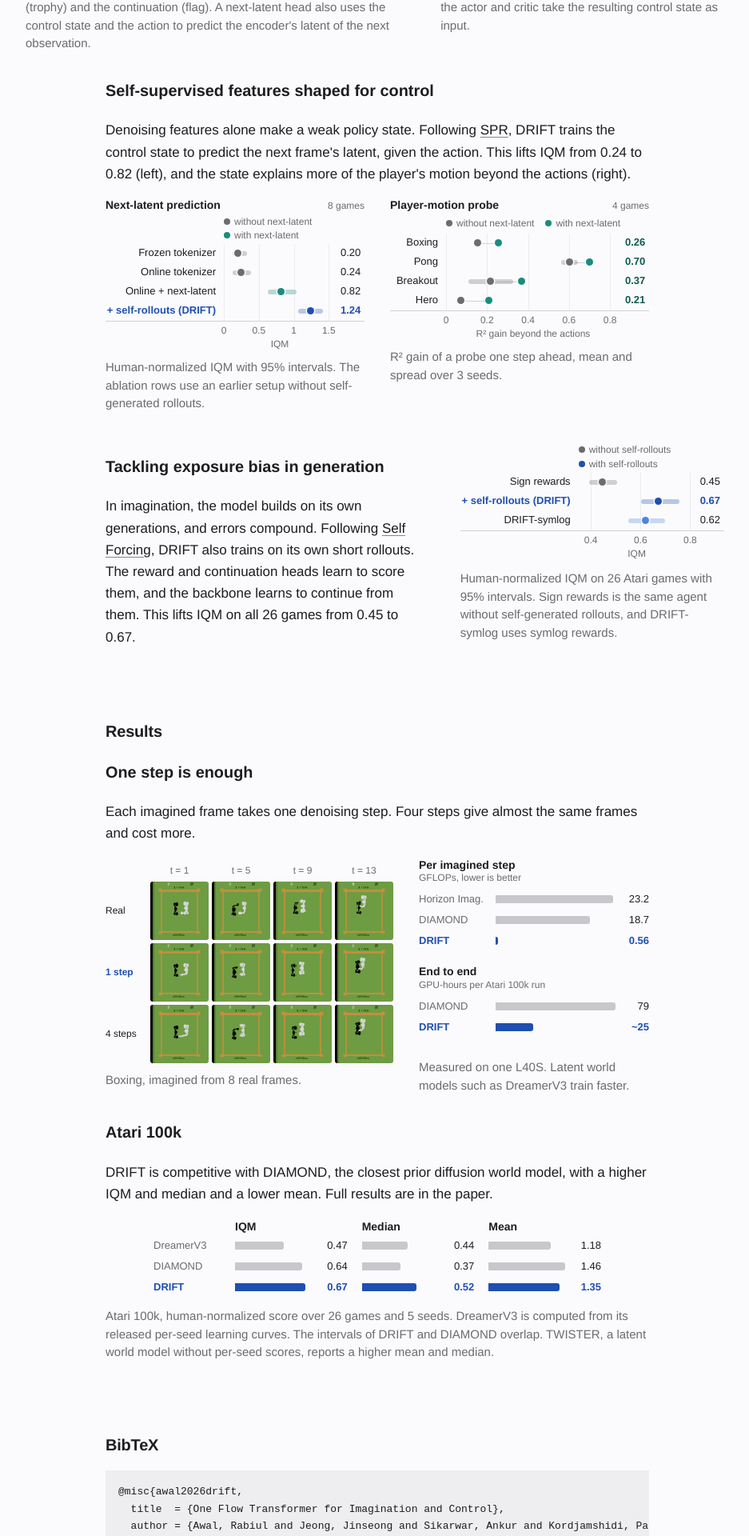
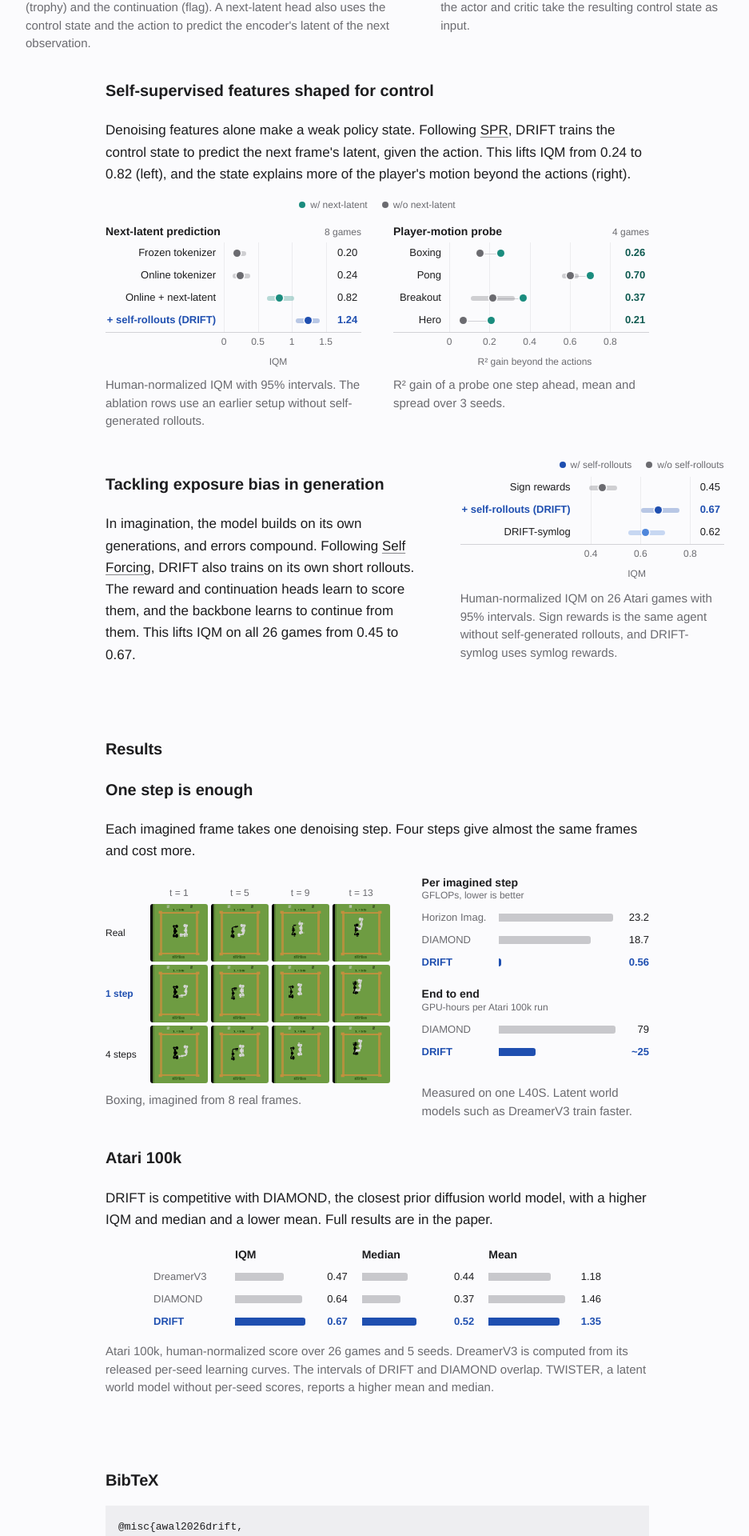
Before and after one commit to rabiulcste/rabiulcste.github.io, a Jekyll site: the page built from drift-world-model/index.html, in a window 1280 px wide. Shown: the part 2352-4272 px from the top of the page at 80% size, without its empty margins (168-1105 px from the left). Built offline with Jekyll 4.4.1, drawn with Linux system fonts in a browser that asks for light colours.

Commit message:
DRIFT page: professional legends (shared above the pair, top right for single), roomier rows

```diff
--- a/css/project.css
+++ b/css/project.css
@@ -324,13 +324,18 @@ footer.site a { color: var(--muted); text-decoration: none; }
 .drift-pair--steps .drift-frames-row { grid-template-columns: 52px repeat(4, minmax(0, 1fr)); gap: 4px; }
 .drift-pair--steps .drift-frames { gap: 4px; font-size: 12px; }
 .drift-compute { gap: 16px; }
-/* Plot legend: marker and label, set over the plot area (above the axes), same in every dot plot. */
-.drift-abl-leg { height: auto; min-height: 20px; margin-bottom: 2px; }
-.drift-abl-leg .drift-leg { grid-column: 2 / 4; display: flex; flex-wrap: wrap; gap: 2px 14px; font-size: 12px; color: var(--muted); }
-.drift-leg span { white-space: nowrap; }
-.drift-leg span::before { content: ""; display: inline-block; width: 8px; height: 8px; border-radius: 50%; margin-right: 5px; vertical-align: 0; background: var(--muted); }
-.drift-leg .drift-leg-nl::before { background: var(--drift-teal); }
-.drift-leg .drift-leg-sf::before { background: var(--drift); }
+/* Plot legend: one line, small round markers, muted text, no frame. Shared and centred above a multi-panel figure; top right for a single plot. */
+.drift-legend { display: flex; justify-content: center; flex-wrap: wrap; gap: 4px 18px; margin-bottom: 14px; font-size: 12px; color: var(--muted); }
+.drift-legend--right { justify-content: flex-end; margin-bottom: 6px; }
+.drift-legend span { white-space: nowrap; }
+.drift-legend span::before { content: ""; display: inline-block; width: 8px; height: 8px; border-radius: 50%; margin-right: 6px; background: var(--muted); }
+.drift-legend .drift-leg-nl::before { background: var(--drift-teal); }
+.drift-legend .drift-leg-sf::before { background: var(--drift); }
+/* Room to breathe: compact, not crammed. */
+.drift-abl-row { height: 28px; }
+.drift-bar { height: 28px; }
+.drift-hns-row { height: 28px; }
+.drift-pair { gap: 40px; }
 /* DRIFT clips: text-free video on a white canvas, labels drawn by the page in the canvas' blank strips. The Atari and Craftium
    grids come in a 4-column and a 2-column (phone) cut; only the one shown is loaded (preload none, played by the page script). */
 .drift-clip { position: relative; margin: 0 auto; container-type: inline-size; }
--- a/drift-world-model/index.html
+++ b/drift-world-model/index.html
@@ -305,11 +305,11 @@ bibtex: |
     <h3>Self-supervised features shaped for control</h3>
     <p>Denoising features alone make a weak policy state. Following <a href="https://arxiv.org/abs/2007.05929">SPR</a>, DRIFT trains the control state to predict the next frame's latent, given the action. This lifts IQM from 0.24 to 0.82 (left), and the state explains more of the player's motion beyond the actions (right).</p>
     <figure class="fig">
-        <div class="drift-pair">
+        <div class="drift-legend" aria-hidden="true"><span class="drift-leg-nl">w/ next-latent</span><span class="drift-leg-base">w/o next-latent</span></div>
+<div class="drift-pair">
 <div>
 <div class="drift-abl" role="img" aria-label="IQM human-normalized score with 95% intervals on 8 Atari games: Frozen tokenizer 0.20 [0.13, 0.33], Online tokenizer 0.24 [0.13, 0.39], Online tokenizer + next-latent 0.82 [0.63, 1.04], + self-rollouts (DRIFT) 1.24 [1.06, 1.41].">
 <div class="drift-abl-head"><span>Next-latent prediction</span><span class="drift-abl-note">8 games</span></div>
-<div class="drift-abl-row drift-abl-leg"><span></span><span class="drift-leg"><span class="drift-leg-base">without next-latent</span><span class="drift-leg-nl">with next-latent</span></span></div>
 <div class="drift-abl-row drift-abl--base"><span class="drift-abl-lab"><span class="lab-full">Frozen tokenizer</span><span class="lab-short">Frozen tokenizer</span></span><span class="drift-abl-trk"><i class="gl" style="left:0.00%"></i><i class="gl" style="left:31.25%"></i><i class="gl" style="left:62.50%"></i><i class="gl" style="left:93.75%"></i><b class="band" style="left:7.91%;width:13.01%"></b><b class="dot" style="left:12.42%"></b></span><span class="drift-abl-val">0.20</span></div>
 <div class="drift-abl-row drift-abl--base"><span class="drift-abl-lab"><span class="lab-full">Online tokenizer</span><span class="lab-short">Online tokenizer</span></span><span class="drift-abl-trk"><i class="gl" style="left:0.00%"></i><i class="gl" style="left:31.25%"></i><i class="gl" style="left:62.50%"></i><i class="gl" style="left:93.75%"></i><b class="band" style="left:8.00%;width:16.38%"></b><b class="dot" style="left:15.11%"></b></span><span class="drift-abl-val">0.24</span></div>
 <div class="drift-abl-row drift-abl--nl"><span class="drift-abl-lab"><span class="lab-full">Online tokenizer + next-latent</span><span class="lab-short">Online + next-latent</span></span><span class="drift-abl-trk"><i class="gl" style="left:0.00%"></i><i class="gl" style="left:31.25%"></i><i class="gl" style="left:62.50%"></i><i class="gl" style="left:93.75%"></i><b class="band" style="left:39.36%;width:25.68%"></b><b class="dot" style="left:51.13%"></b></span><span class="drift-abl-val">0.82</span></div>
@@ -320,7 +320,6 @@ bibtex: |
 <div>
 <div class="drift-abl drift-probe" role="img" aria-label="Share of the controlled object's motion explained by the control state beyond the actions, one step ahead, mean over 3 seeds. Without and with next-latent prediction: Boxing 0.15 and 0.26, Pong 0.60 and 0.70, Breakout 0.22 and 0.37, Hero 0.07 and 0.21.">
 <div class="drift-abl-head"><span>Player-motion probe</span><span class="drift-abl-note">4 games</span></div>
-<div class="drift-abl-row drift-abl-leg"><span></span><span class="drift-leg"><span class="drift-leg-base">without next-latent</span><span class="drift-leg-nl">with next-latent</span></span></div>
 <div class="drift-abl-row"><span class="drift-abl-lab">Boxing</span><span class="drift-abl-trk"><i class="gl" style="left:0.00%"></i><i class="gl" style="left:23.53%"></i><i class="gl" style="left:47.06%"></i><i class="gl" style="left:70.59%"></i><i class="gl" style="left:94.12%"></i><b class="pair" style="left:17.98%;width:12.13%"></b><b class="band" style="left:15.63%;width:4.70%"></b><b class="band band-w" style="left:28.51%;width:3.19%"></b><b class="dot" style="left:17.98%"></b><b class="dot dot-w" style="left:30.11%"></b></span><span class="drift-abl-val">0.26</span></div>
 <div class="drift-abl-row"><span class="drift-abl-lab">Pong</span><span class="drift-abl-trk"><i class="gl" style="left:0.00%"></i><i class="gl" style="left:23.53%"></i><i class="gl" style="left:47.06%"></i><i class="gl" style="left:70.59%"></i><i class="gl" style="left:94.12%"></i><b class="pair" style="left:70.84%;width:11.46%"></b><b class="band" style="left:65.92%;width:9.84%"></b><b class="band band-w" style="left:81.17%;width:2.27%"></b><b class="dot" style="left:70.84%"></b><b class="dot dot-w" style="left:82.31%"></b></span><span class="drift-abl-val">0.70</span></div>
 <div class="drift-abl-row"><span class="drift-abl-lab">Breakout</span><span class="drift-abl-trk"><i class="gl" style="left:0.00%"></i><i class="gl" style="left:23.53%"></i><i class="gl" style="left:47.06%"></i><i class="gl" style="left:70.59%"></i><i class="gl" style="left:94.12%"></i><b class="pair" style="left:25.55%;width:17.82%"></b><b class="band" style="left:12.75%;width:25.60%"></b><b class="band band-w" style="left:41.61%;width:3.54%"></b><b class="dot" style="left:25.55%"></b><b class="dot dot-w" style="left:43.38%"></b></span><span class="drift-abl-val">0.37</span></div>
@@ -337,8 +336,8 @@ bibtex: |
 </div>
     <figure class="fig">
 <div class="drift-abl drift-abl--narrow" role="img" aria-label="IQM human-normalized score with 95% intervals on 26 Atari games: Sign rewards 0.45 [0.39, 0.50], + self-rollouts (DRIFT) 0.67 [0.60, 0.76], DRIFT-symlog 0.62 [0.55, 0.70].">
+<div class="drift-legend drift-legend--right" aria-hidden="true"><span class="drift-leg-sf">w/ self-rollouts</span><span class="drift-leg-base">w/o self-rollouts</span></div>
 
-<div class="drift-abl-row drift-abl-leg"><span></span><span class="drift-leg"><span class="drift-leg-base">without self-rollouts</span><span class="drift-leg-sf">with self-rollouts</span></span></div>
 <div class="drift-abl-row drift-abl--base"><span class="drift-abl-lab"><span class="lab-full">Sign rewards</span><span class="lab-short">Sign rewards</span></span><span class="drift-abl-trk"><i class="gl" style="left:10.64%"></i><i class="gl" style="left:53.19%"></i><i class="gl" style="left:95.74%"></i><b class="band" style="left:9.06%;width:23.91%"></b><b class="dot" style="left:20.67%"></b></span><span class="drift-abl-val">0.45</span></div>
 <div class="drift-abl-row drift-abl--sf"><span class="drift-abl-lab"><span class="lab-full">+ self-rollouts (DRIFT)</span><span class="lab-short">+ self-rollouts (DRIFT)</span></span><span class="drift-abl-trk"><i class="gl" style="left:10.64%"></i><i class="gl" style="left:53.19%"></i><i class="gl" style="left:95.74%"></i><b class="band" style="left:53.69%;width:32.98%"></b><b class="dot" style="left:68.71%"></b></span><span class="drift-abl-val">0.67</span></div>
 <div class="drift-abl-row drift-abl--sym"><span class="drift-abl-lab"><span class="lab-full">DRIFT-symlog</span><span class="lab-short">DRIFT-symlog</span></span><span class="drift-abl-trk"><i class="gl" style="left:10.64%"></i><i class="gl" style="left:53.19%"></i><i class="gl" style="left:95.74%"></i><b class="band" style="left:42.94%;width:31.10%"></b><b class="dot" style="left:57.40%"></b></span><span class="drift-abl-val">0.62</span></div>
```
